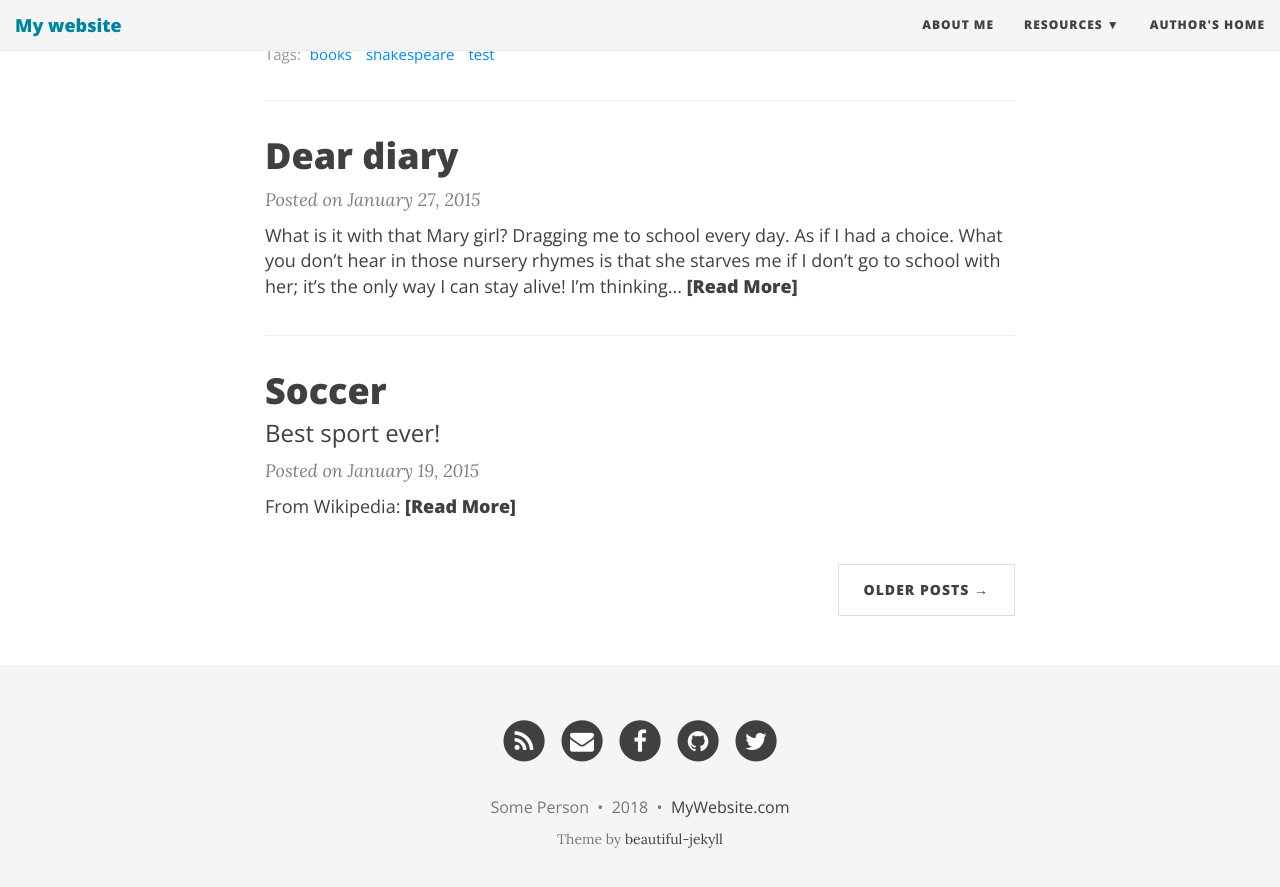
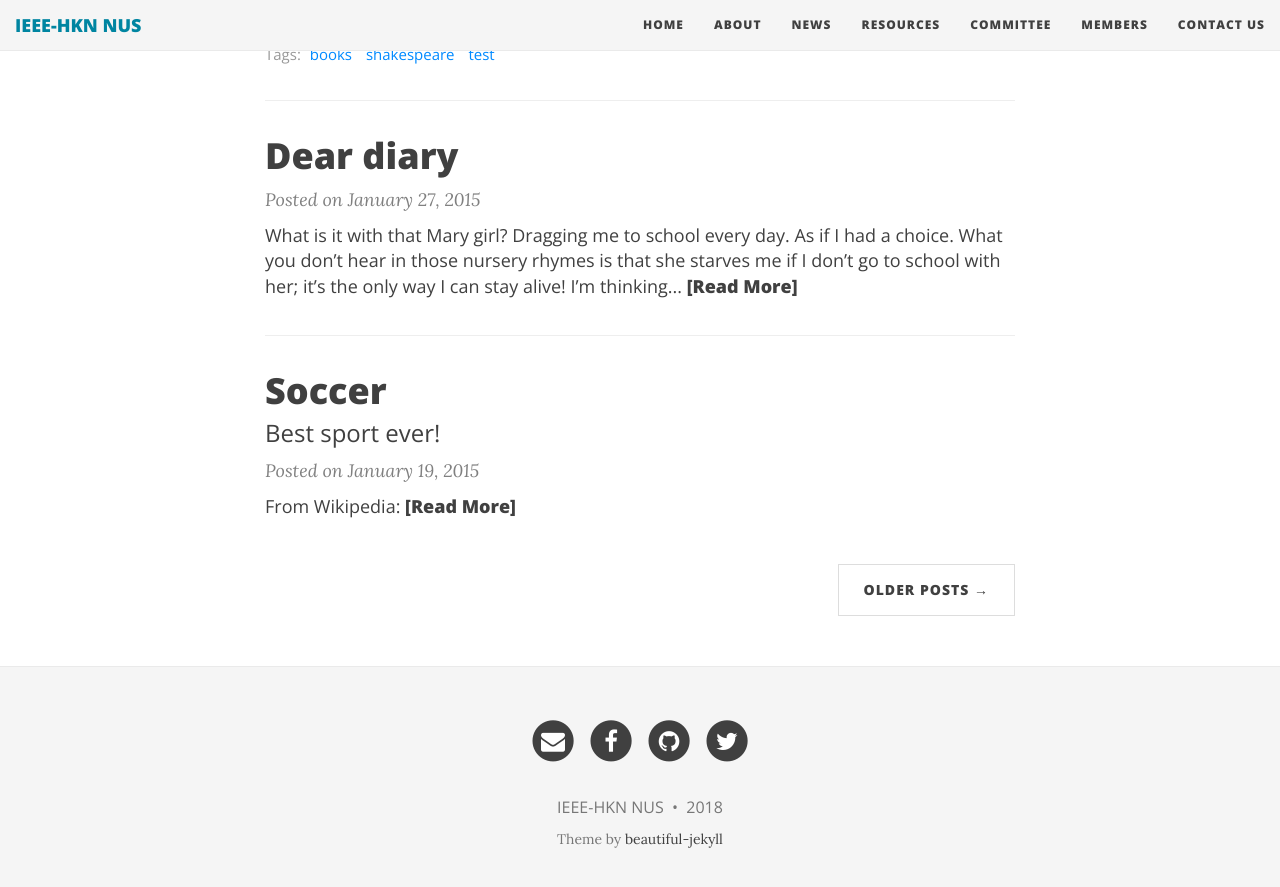
Before and after one commit to nus-ieee-hkn/news, a Jekyll site: the page built from index.html, in a window 1280 px wide and 900 px high, scrolled down 1134 px. Shown: the top 887 px of the window. Built offline with Jekyll 4.4.1, drawn with Linux system fonts in a browser that asks for light colours; nearby versions of some CDN libraries; the list of posts is cut into pages by our own code.

Commit message:
create news blog

```diff
--- a/_config.yml
+++ b/_config.yml
@@ -14,25 +14,29 @@
 # Of course don't forget to change the username and projectname to YOUR username and project
 
 # Name of website
-title: My website
+title: IEEE-HKN NUS
 
 # Short description of your site
-description: A virtual proof that name is awesome!
+description: Welcome to the official IEEE-HKN NUS Lambda Omega Chapter website!
 
 # --- Navigation bar options --- #
 
 # List of links in the navigation bar
 navbar-links:
-  About Me: "aboutme"
-  Resources:
-    - Beautiful Jekyll: "http://deanattali.com/beautiful-jekyll/"
-    - Learn markdown: "http://www.markdowntutorial.com/"
-    - GitHub Pages: "https://pages.github.com/"
-  Author's home: "http://deanattali.com"
+  Home: "http://nus-ieee-hkn.github.io"
+  About: "about.html"
+  News: ""
+  Resources: "resources.html"
+  Committee: "committee.html"
+  Members: "members.html"
+  # Resources:
+  #   - Electrical Engineering: "electrical"
+  #   - Computer Engineering: "computer"
+  Contact Us: "contactus.html"
 
 # Image to show in the navigation bar - image must be a square (width = height)
 # Remove this parameter if you don't want an image in the navbar
-avatar: "/img/avatar-icon.png"
+avatar: "/img/hkn.jpg"
 
 # If you want to have an image logo in the top-left corner instead of the title text,
 # then specify the following parameter
@@ -64,18 +68,18 @@
 # Change all these values or delete the ones you don't want.
 # Important: you must keep the "name" parameter, everything else you can remove
 author:
-  name: Some Person
+  name: IEEE-HKN NUS
 
 # Select your active Social Network Links.
 # Uncomment the links you want to show in the footer and add your information to each link.
 # You can reorder the items to define the link order.
 # If you want to add a new link that isn't here, you'll need to also edit the file _data/SocialNetworks.yml
 social-network-links:
-  rss: true
-  email: "someone@example.com"
-  facebook: daattali
-  github: daattali
-  twitter: daattali
+  # rss: true
+  email: "nus.ieee.hkn@gmail.com"
+  facebook: "IEEE.HKN" #can be edited to direct to our own fb link
+  github: nus-ieee-hkn
+  twitter: "IEEE_EtaKappaNu"
 #  reddit: yourname
 #  google-plus: +DeanAttali
 #  linkedin: daattali
@@ -83,7 +87,7 @@
 #  stackoverflow: "3943160/daattali"
 #  snapchat: deanat78
 #  instagram: deanat78
-#  youtube: user/deanat78
+  # youtube: user/tobeimplemented
 #  spotify: yourname
 #  telephone: +14159998888
 #  steam: deanat78
@@ -92,14 +96,15 @@
 
 # Select which share links to show in posts
 share-links-active:
-  twitter: true
+  twitter: false
   facebook: true
+  # youtube: true
   google: false
-  linkedin: true
+  linkedin: false
 
 # How to display the link to the website in the footer
 # Remove this if you don't want a link in the footer
-url-pretty: "MyWebsite.com"  # eg. "deanattali.com/beautiful-jekyll"
+# url-pretty: "nus-ieee-hkn.github.io"  # eg. "deanattali.com/beautiful-jekyll"
 
 # --- Web Statistics Section --- #
 
@@ -142,7 +147,7 @@
 # --- Don't need to touch anything below here (but you can if you want) --- #
 
 # Output options (more information on Jekyll's site)
-timezone: "America/Vancouver"
+timezone: "Asia/Singapore"
 markdown: kramdown
 highlighter: rouge
 permalink: /:year-:month-:day-:title/
```
